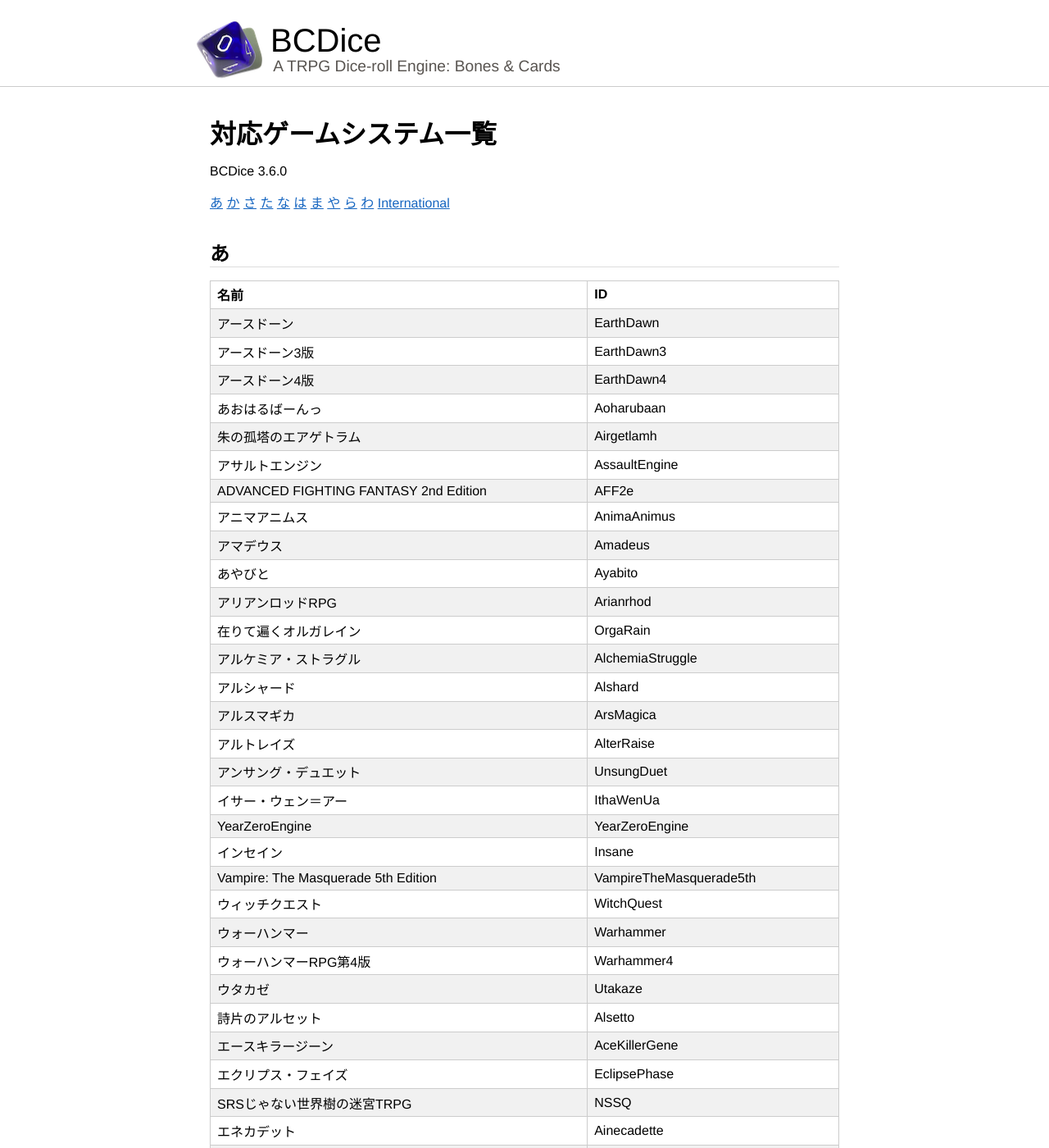
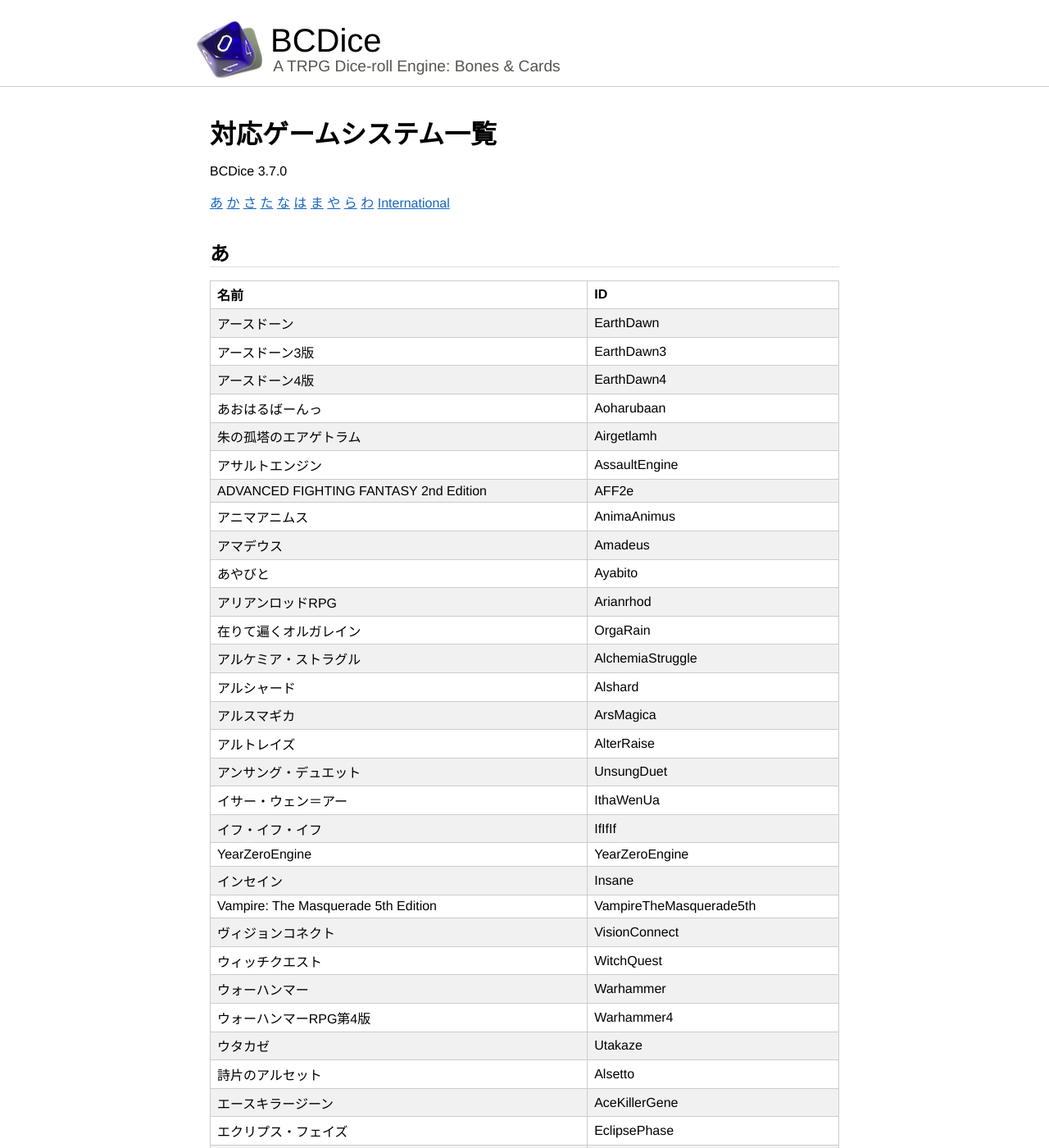
Before and after one commit to bcdice/bcdice.org, a Jekyll site: the page built from systems.html, in a window 1280 px wide and 1400 px high. Shown: the whole window at 82% size. Built offline with Jekyll 4.4.1, drawn with Linux system fonts in a browser that asks for light colours; some of the changed text lies outside the part shown.

Commit message:
Update _data/systems.json to BCDice 3.7.0

```diff
--- a/_data/systems.json
+++ b/_data/systems.json
@@ -1,5 +1,5 @@
 {
-  "version": "3.6.0",
+  "version": "3.7.0",
   "systems": {
     "あ": [
       {
@@ -93,6 +93,11 @@
         "sort_key": "いさあうえんああ"
       },
       {
+        "system": "IfIfIf",
+        "name": "イフ・イフ・イフ",
+        "sort_key": "いふいふいふ"
+      },
+      {
         "system": "YearZeroEngine",
         "name": "YearZeroEngine",
         "sort_key": "いやあせろえんしん"
@@ -106,6 +111,11 @@
         "system": "VampireTheMasquerade5th",
         "name": "Vampire: The Masquerade 5th Edition",
         "sort_key": "うあんはいあさますかれえと5"
+      },
+      {
+        "system": "VisionConnect",
+        "name": "ヴィジョンコネクト",
+        "sort_key": "ういしよんこねくと"
       },
       {
         "system": "WitchQuest",
@@ -275,6 +285,11 @@
         "sort_key": "きんけんのすてらないつ"
       },
       {
+        "system": "Kutulu",
+        "name": "Kutulu",
+        "sort_key": "くとうるう"
+      },
+      {
         "system": "Cthulhu",
         "name": "クトゥルフ神話TRPG",
         "sort_key": "くとうるふしんわTRPG"
@@ -397,6 +412,11 @@
         "sort_key": "ししまのりうらとおる"
       },
       {
+        "system": "GhostLive",
+        "name": "実況ゴーストライヴ",
+        "sort_key": "しつきようこおすとらいふ"
+      },
+      {
         "system": "ShinobiGami",
         "name": "シノビガミ",
         "sort_key": "しのひかみ"
@@ -505,6 +525,11 @@
         "system": "TherapieSein",
         "name": "セラフィザイン",
         "sort_key": "せらふいさいん"
+      },
+      {
+        "system": "Sengensyou",
+        "name": "千幻抄",
+        "sort_key": "せんけんしよう"
       },
       {
         "system": "Villaciel",
@@ -806,6 +831,11 @@
         "system": "BeginningIdol",
         "name": "ビギニングアイドル",
         "sort_key": "ひきにんくあいとる"
+      },
+      {
+        "system": "BeginningIdol2022",
+        "name": "ビギニングアイドル（2022年改訂版）",
+        "sort_key": "ひきにんくあいとる2022"
       },
       {
         "system": "Irisbane",
```
